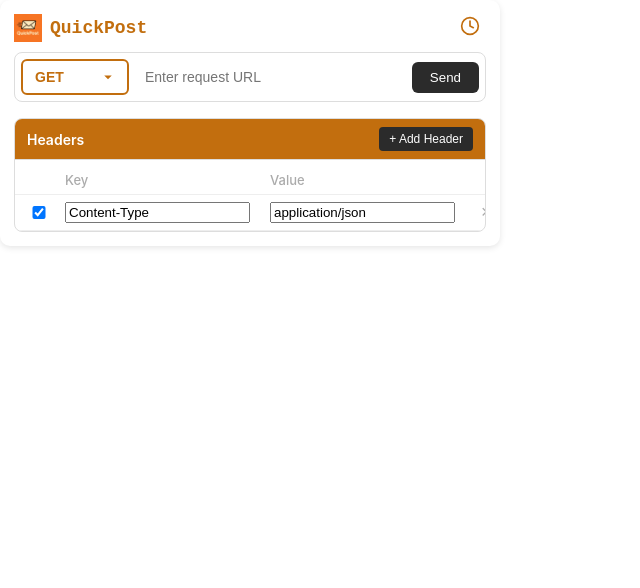
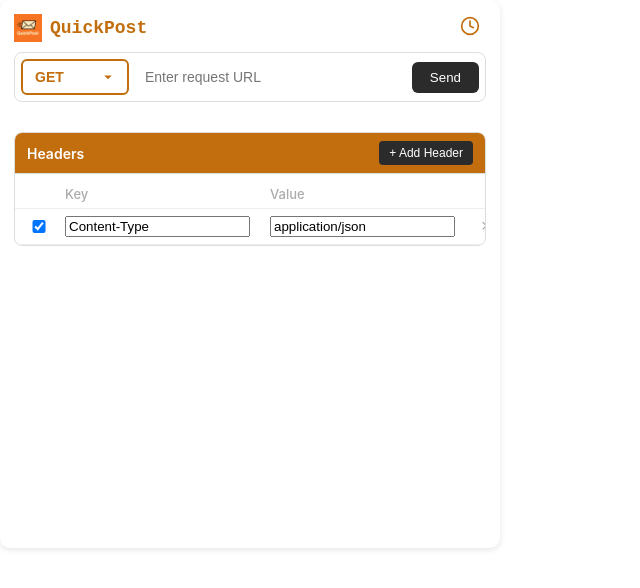
Before and after one commit to nikolajonic/quick-post, a React (Vite) app: page / in a window 1280 px wide. Shown: the top 588 px of the page, without its empty margins (0-640 px from the left). Built offline with nearby package versions, Linux system fonts and the light colour scheme.

Commit message:
console logs and comments deleted

```diff
--- a/src/components/RequestForm/index.css
+++ b/src/components/RequestForm/index.css
@@ -5,9 +5,12 @@
   border-radius: 10px;
   padding: 14px;
   box-shadow: 0 2px 6px rgba(0, 0, 0, 0.1);
+  min-height: 520px;
+  display: flex;
+  flex-direction: column;
+  justify-content: flex-start;
 }
 
-/* URL bar */
 .row {
   display: flex;
   align-items: center;
@@ -19,7 +22,6 @@
   padding: 6px;
 }
 
-/* Request method select */
 .row select {
   appearance: none;
   -webkit-appearance: none;
--- a/src/components/RequestForm/index.tsx
+++ b/src/components/RequestForm/index.tsx
@@ -101,7 +101,6 @@ const RequestForm = () => {
 
   return (
     <div className="request-form">
-      {/* Toolbar header */}
       <div className="toolbar-header">
         <div style={{ display: "flex", alignItems: "center", gap: "8px" }}>
           <img
@@ -148,7 +147,6 @@ const RequestForm = () => {
         </button>
       </div>
 
-      {/* Request Bar */}
       <div className="row">
         <select value={method} onChange={(e) => setMethod(e.target.value)}>
           {["GET", "POST", "PUT", "PATCH", "DELETE"].map((m) => (
@@ -167,7 +165,6 @@ const RequestForm = () => {
         <button onClick={handleSend}>Send</button>
       </div>
 
-      {/* Headers + Body + Response */}
       <HeaderTable headers={headers} setHeaders={setHeaders} />
       <BodyInput method={method} body={body} setBody={setBody} />
       <ResponseViewer data={response} status={status} />
```
Also changed, not shown: src/components/ResponseViewer/index.css (+0 -3 lines), src/components/RequestForm/Headers/index.css (deleted).
